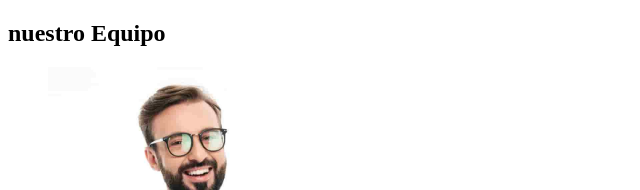
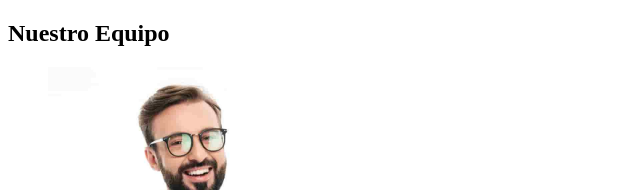
Before and after one commit to Cupez01/goit-markup-hw-01, a plain HTML site: page index.html in a window 1280 px wide. Shown: the part 848-1038 px from the top of the page, 0-640 px from the left. Drawn offline with Linux system fonts and the light colour scheme.

Commit message:
solucion final

```diff
--- a/index.html
+++ b/index.html
@@ -73,7 +73,7 @@
         />
     </section>
     <section>
-        <h2>nuestro Equipo</h2>
+        <h2>Nuestro Equipo</h2>
         <figure>
         <img
             src="images/imagen11.jpg"
```
